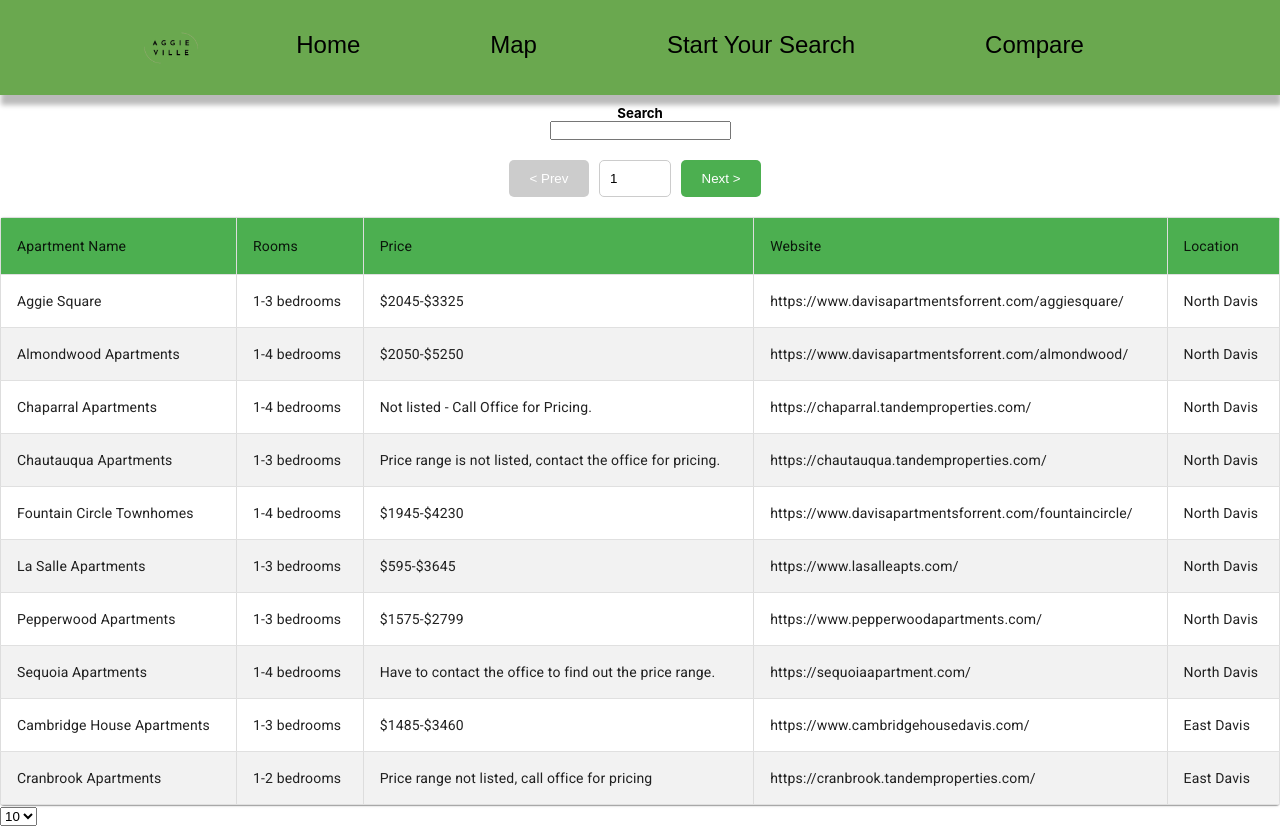
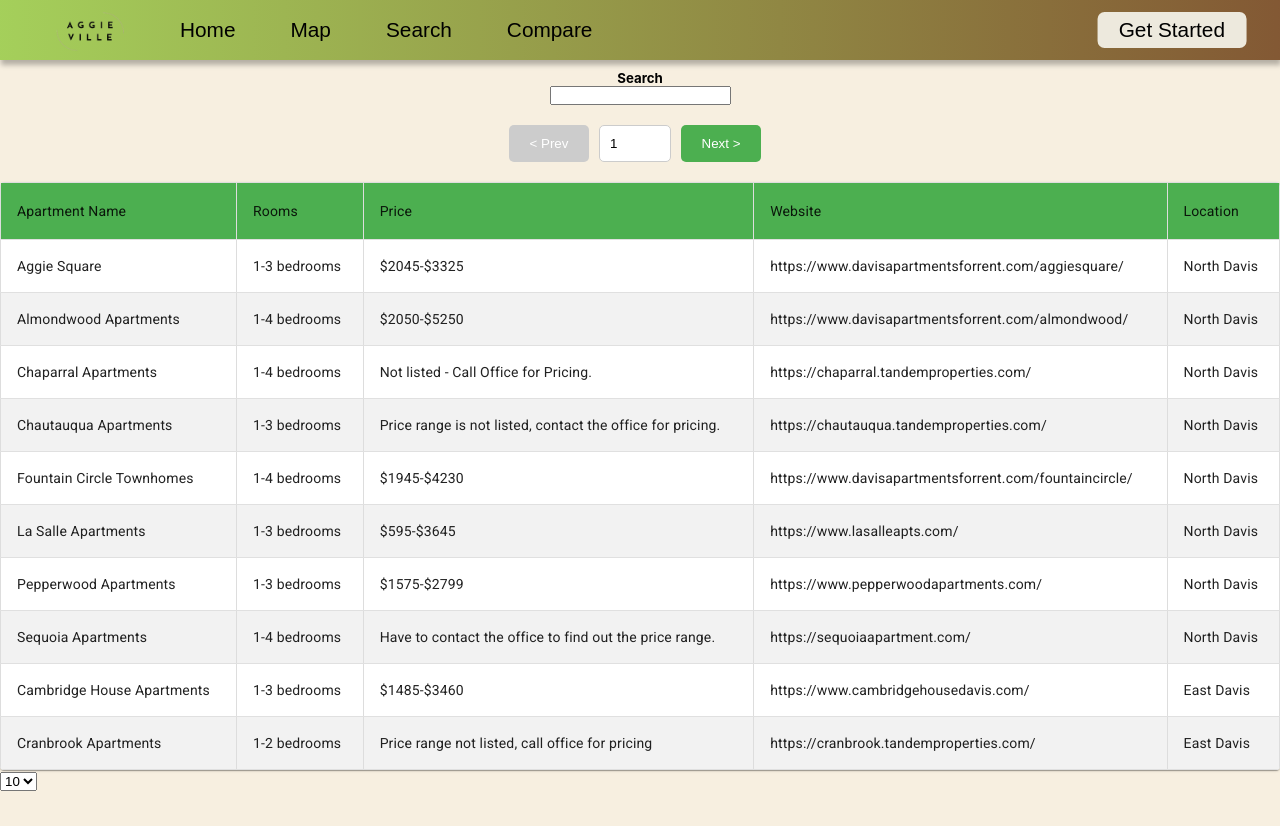
Before and after one commit to alexqise/AggieVille, a React (Create React App) app: page /start-your-search in a window 1280 px wide. After the commit the page ends 800 px from the top, so only its background shows below. Built offline with nearby package versions, Linux system fonts and the light colour scheme.

Commit message:
added navbar changes

```diff
--- a/src/App.css
+++ b/src/App.css
@@ -1,5 +1,6 @@
 .App {
   text-align: center;
+  background-color: antiquewhite;
 }
 
 .App-logo {
--- a/src/components/table.css
+++ b/src/components/table.css
@@ -49,8 +49,7 @@
 
 table {
     font-family: "Trebuchet MS", Arial, Helvetica, sans-serif;
-    border-collapse: collapse;
-    width: 80%;
+    width: 80vw;
   }
 
  table td,
--- a/src/components/table.js
+++ b/src/components/table.js
@@ -122,7 +122,7 @@ export default function CustomTable() {
             <button onClick ={()=> tableInstance.nextPage()} disabled={!tableInstance.getCanNextPage()}>Next &gt;</button>
         </div>
         <TableContainer component={Paper}>
-        <Table sx={{minWidth:650}} aria-label="simple table">
+        <Table aria-label="simple table" /*style={{ width: '80vw' }}*/>
             <TableHead>
             {/* This essentially maps over all the header elements specified in the data and displays them */}
             {tableInstance.getHeaderGroups().map((headerElement) => {
--- a/src/index.css
+++ b/src/index.css
@@ -12,6 +12,7 @@ body {
   -moz-osx-font-smoothing: grayscale;
   /* disallow scrolling in x direction */
   overflow-x: hidden;
+  background-color: #F7EFE0;
 }
 
 code {
--- a/src/universal/Navbar.css
+++ b/src/universal/Navbar.css
@@ -8,22 +8,23 @@
     height:40px
 } */
 img {
-    width: 80px;
-    padding-right: 20px;
-    padding-top: 10px;
+    width: 100px;
+    padding-right: 40px;
+    padding-top: 8px;
 }
 .Navbar--text {
     display: flex;
-    align-items: flex;
+    align-items: center;
     justify-content: center;
     list-style: none;
+    padding-left: 40px;
+    z-index: 100;
 }
 .Navbar--links {
-    margin-left: 20px;
-    margin-right: 20px;
+
     position: relative;
     text-decoration: none;
-    font-size: 1.5rem;
+    font-size: 1.3rem;
     font-family: "Raleway", sans-serif;
     font-style: 'cursive';
     font-weight: 300;
@@ -34,19 +35,7 @@ img {
 .Navbar--links:hover {
     color:rgb(0, 0, 0);
 }
-.Navbar--links:hover::after {
-    /* Adds a bar beneath the links on hover */
-    content: "";
-    width: 100%;
-    height: 2px;
-    background:rgb(0, 0, 0);
-    position: absolute;
-    align-items: center;
-    justify-content: center;
-    bottom:-4px;
-    right: 0;
-    transition: 0.3sec ease-in-out;
-}
+
 .right {
     display:flex;
     align-items: center;
@@ -104,45 +93,24 @@ img {
     }
 }
 .Navbar--text {
-  width: 100%;
+  height: 60px;
   align-items: center;
-  justify-content: center;
+  justify-content: left;
   font-family: "Raleway", sans-serif;
   font-style: 'cursive';
-  background: rgba(106, 168, 79, 1);
+  background-image: linear-gradient(to right, rgba(132, 195, 38, 0.719), rgba(108, 59, 18, 0.836));
   /* border-top-left-radius: 50px;
   border-top-right-radius: 50px;
   border-bottom-left-radius: 50px;
   border-bottom-right-radius: 50px; */
   text-align: center;
-  padding-bottom: 5px;
-  -webkit-box-shadow: 1px 10px 5px 0px rgba(0,0,0,0.27);
-  -moz-box-shadow: 1px 10px 5px 0px rgba(0,0,0,0.27);
-  box-shadow: 1px 10px 5px 0px rgba(0,0,0,0.27);
+  box-shadow: 1px 5px 5px 0px rgba(0,0,0,0.27);
 }
-.navbar-subcontainer {
-  padding: 20px;
-  background: #0B032D !important;
-  border-bottom-left-radius: 50px;
-  border-bottom-right-radius: 50px;
-}
-.logo-text {
-  color: #F7EFE0 !important;
-}
-.navbar-text {
-  color: #E5E1D8 !important;
-  padding-right: 50px !important;
-  font-weight: bold;
-}
-.navbar-row {
-  align-items: center;
-  width: 100%;
-}
-nav ul li {
+nav ul li,
+ nav div li {
   list-style: none;
   display: inline-block;
-  padding: 15px 35px;
-  margin: 10px;
+  margin-right: 55px;
   font-size: 18px;
   font-weight: 500;
   color: #0D052C;
@@ -151,27 +119,52 @@ nav ul li {
   z-index: 2;
   transition: color 0.2s;
 }
+.getStarted {
+    position:absolute;
+    right:0;
+}
 nav ul li::after {
   content: "";
   background: #F7EFE0;
   cursor: pointer;
-  width: 100%;
-  height: 100%;
-  border-radius: 30px;
+  width: 140%;
+  height: 150%;
+  border-radius: 10px;
   position: absolute;
-  top: 100%;
+  top: 50%;
   left: 50%;
   transform: translate(-50%, -50%);
   z-index: -1;
   opacity: 0;
-  transition: top 0.5s, opacity 0.5s;
+  transition: opacity 0.25s ease-in;
 }
+
+.getStarted::after {
+    opacity: 1;
+    border-radius: 7px;
+    background: #EDE9DD
+}
+
+/* .home::after {
+    content: "";
+    background: #F7EFE0;
+    cursor: pointer;
+    width: 150%;
+    height: 150%;
+    border-radius: 25px;
+    position: absolute;
+    top: 50%;
+    left: 50%;
+    transform: translate(-50%, -50%);
+    z-index: -1;
+    opacity: 0.80;
+} */
+
 nav ul li:hover {
   color: #fff;
   cursor: pointer;
 }
 nav ul li:hover::after {
-  top: 50%;
   opacity: 1;
   cursor: pointer;
 }
@@ -181,8 +174,3 @@ nav ul li:hover::after {
     font-weight: 200;
     font-style: normal;
   }
-* {
-  margin: 0;
-  /* height: 100vh; */
-}
-/*  */
--- a/src/universal/Navbar.js
+++ b/src/universal/Navbar.js
@@ -13,10 +13,11 @@ export default function Navbar() {
                 {/* If clicked, add Navbar--text styles, if not add Navbar--text styles and Navbar--text-off */}
                 <ul className={clicked ? "Navbar--text" : "Navbar--text Navbar--text--off"}>
                     <img src="navbar-logo2.png" alt ="logo"/>
-                    <li><a className='Navbar--links' href='./'>Home</a></li>
+                    <li><a className='Navbar--links home' href='./'>Home</a></li>
                     <li><a className='Navbar--links' href='./map'>Map</a></li>
-                    <li><a className='Navbar--links' href='./start-your-search'>Start Your Search</a></li>
+                    <li><a className='Navbar--links' href='./start-your-search'>Search</a></li>
                     <li><a className='Navbar--links' href='./compare'>Compare</a></li>
+                    <li className ='getStarted'><a className='Navbar--links' href='./start-your-search'>Get Started</a> </li>
                 </ul>
                 <div className="right">
                     <div className="mobile" onClick={handleClick}>
```
Also changed, not shown: src/pages/Home.js (+9 -0 lines), public/new-logo.png (added).
